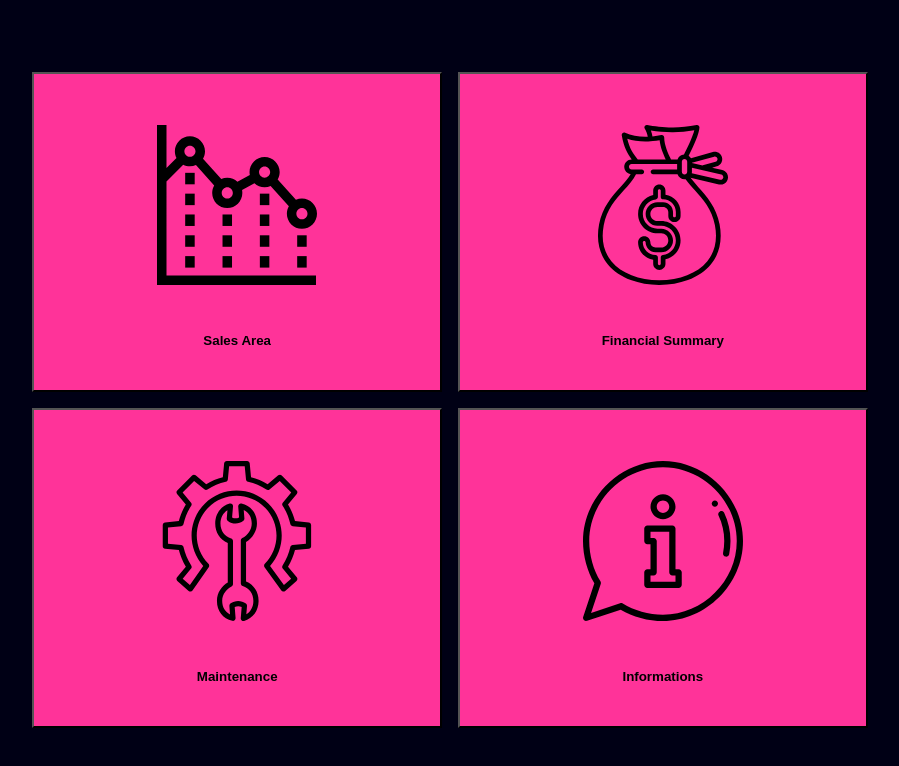
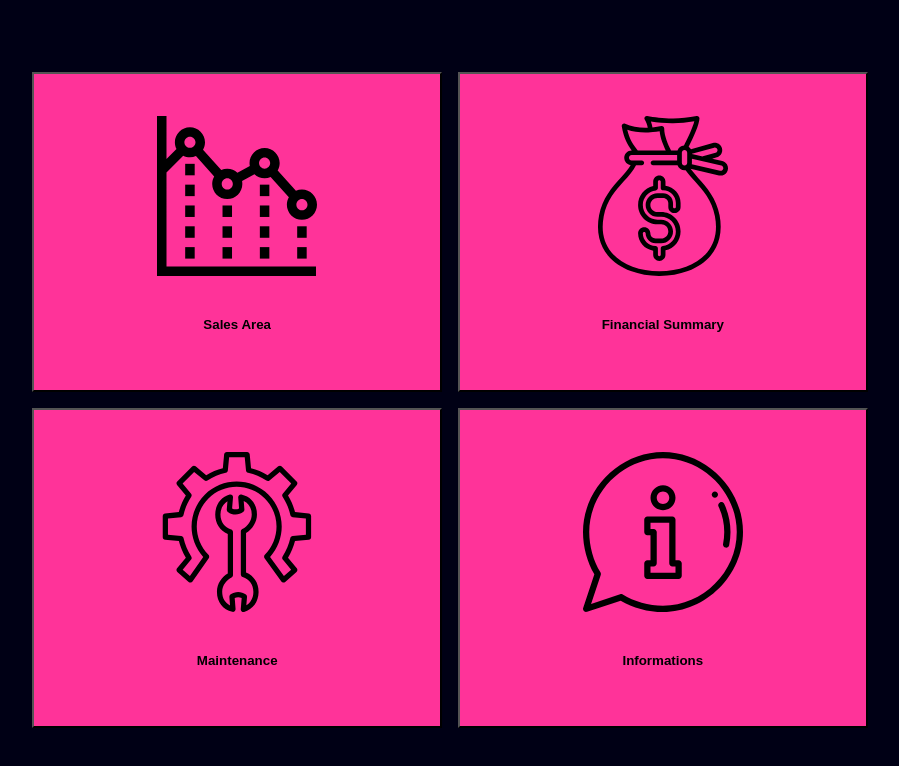
Before and after one commit to DJ-Chemik/Total-Sales-Management, a React (Create React App) app in the folder tsm-frontend/: page / in a window 1280 px wide. Shown: the top 766 px of the page, without its empty margins (190-1089 px from the left). Built offline with nearby package versions, Linux system fonts and the light colour scheme.

Commit message:
Fix display button titles

```diff
--- a/tsm-frontend/src/MainMenu/MainMenu.styled.ts
+++ b/tsm-frontend/src/MainMenu/MainMenu.styled.ts
@@ -17,7 +17,7 @@ export const  ButtonWrapper = styled.div`
 export const Button = styled.button`
   display: flex;
   flex-direction: column;
-  justify-content: center;
+  justify-content: space-evenly;
   align-items: center;
   width: 32vw;
   height: 40vh;
@@ -27,7 +27,7 @@ export const Button = styled.button`
 `;
 
 export const IconWrapper = styled.img`
-  padding: 3rem;
+  padding: 3vmin;
   width: 25vmin;
   height: 20vmin;
   pointer-events: none;
```
